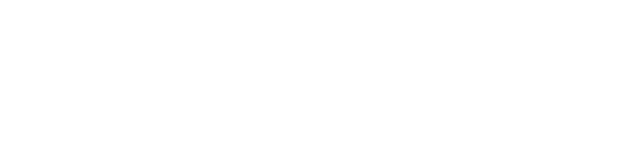
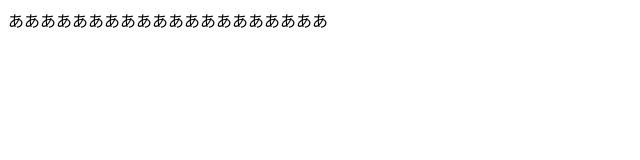
Before and after one commit to Takuhooo/test, a plain HTML site: page indx.html in a window 1280 px wide. Shown: the whole page, without its empty margins (0-640 px from the left). Drawn offline with Linux system fonts and the light colour scheme.

Commit message:
ああああああああああをHTMLに追加

```diff
--- a/indx.html
+++ b/indx.html
@@ -8,6 +8,7 @@
 </head>
 
 <body>
+    ああああああああああああああああああああ
 
 
     <script src="main.js"></script>
```
Also changed, not shown: 1 other file.
